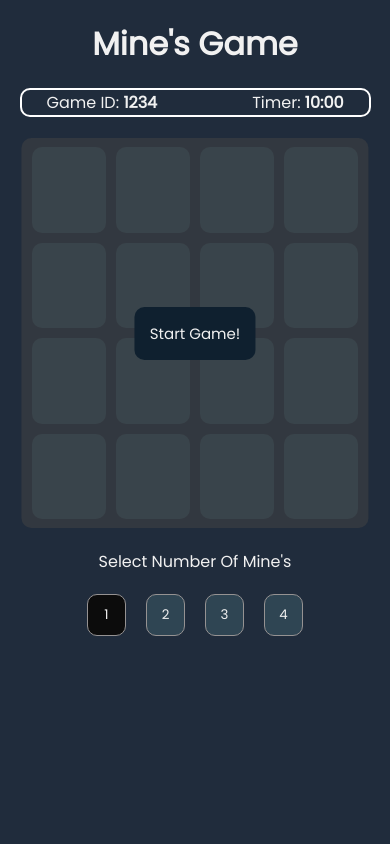
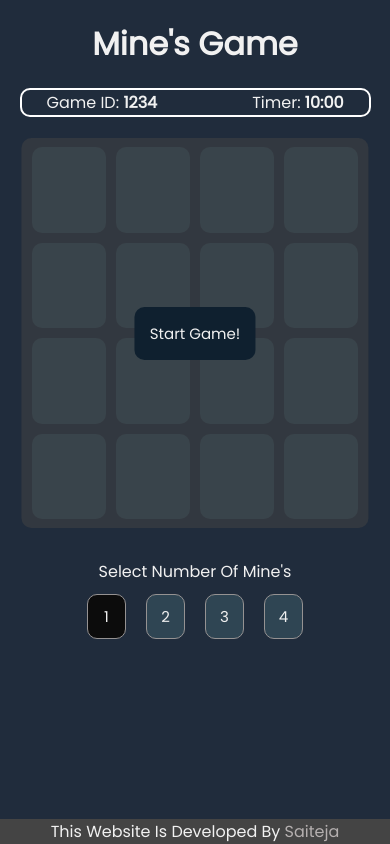
Before and after one commit to 22R01A05C9/minesgame, a React (Vite) app in the folder frontend/: page / in a window 390 px wide. Built offline with nearby package versions, Linux system fonts and the light colour scheme.

Commit message:
added footer

```diff
--- a/frontend/src/App.jsx
+++ b/frontend/src/App.jsx
@@ -14,6 +14,7 @@ function App() {
       <GameInfo gameid={"1234"} />
       <GameArea shading={true} />
       <Options />
+      <Footer />
     </>
 
   )
--- a/frontend/src/components/footer.jsx
+++ b/frontend/src/components/footer.jsx
@@ -1,7 +1,10 @@
 
 function Footer() {
     return (
-        <p>This Website Is Developed By <a href="https:://saiteja.fun">Saiteja</a></p>
+        <div className="footer">
+            <p>This Website Is Developed By <a href="https://saiteja.fun">Saiteja</a></p>
+        </div>
+
     )
 }
 
--- a/frontend/src/index.css
+++ b/frontend/src/index.css
@@ -13,11 +13,13 @@
 	:root {
 		--base-background: #202c3c;
 		--font-color: #f1f1f1;
+		--font-light-color: #b5b0b0;
 		--block-base: #2f4553;
 		--block-hover: #557086;
 		--shading-background: #44444485;
 		--button-background: #0f202f;
 		--button-border: #959292;
+		--footer-background: #444444;
 	}
 
 	body {
@@ -114,7 +116,7 @@
 	}
 
 	.options {
-		margin-top: 30px;
+		margin-top: 40px;
 	}
 
 	.options p {
@@ -128,9 +130,8 @@
 		gap: 20px;
 		align-items: center;
 		justify-content: center;
-		margin-top: 20px;
+		margin-top: 10px;
 	}
-
 
 
 	.options .buttons button {
@@ -141,9 +142,28 @@
 		border: 1px solid var(--button-border);
 		color: var(--font-color);
 		border-radius: 10px;
+		font-size: 15px;
 	}
 
 	.active {
 		background-color: #0c0c0c !important;
 	}
+
+	.footer {
+		margin-top: 20px;
+		background-color: var(--footer-background);
+		position: fixed;
+		bottom: 0;
+		width: 100vw;
+	}
+
+	.footer p {
+		color: var(--font-color);
+		text-align: center;
+	}
+
+	.footer p a {
+		color: var(--font-light-color);
+		text-decoration: none;
+	}
 }
```
